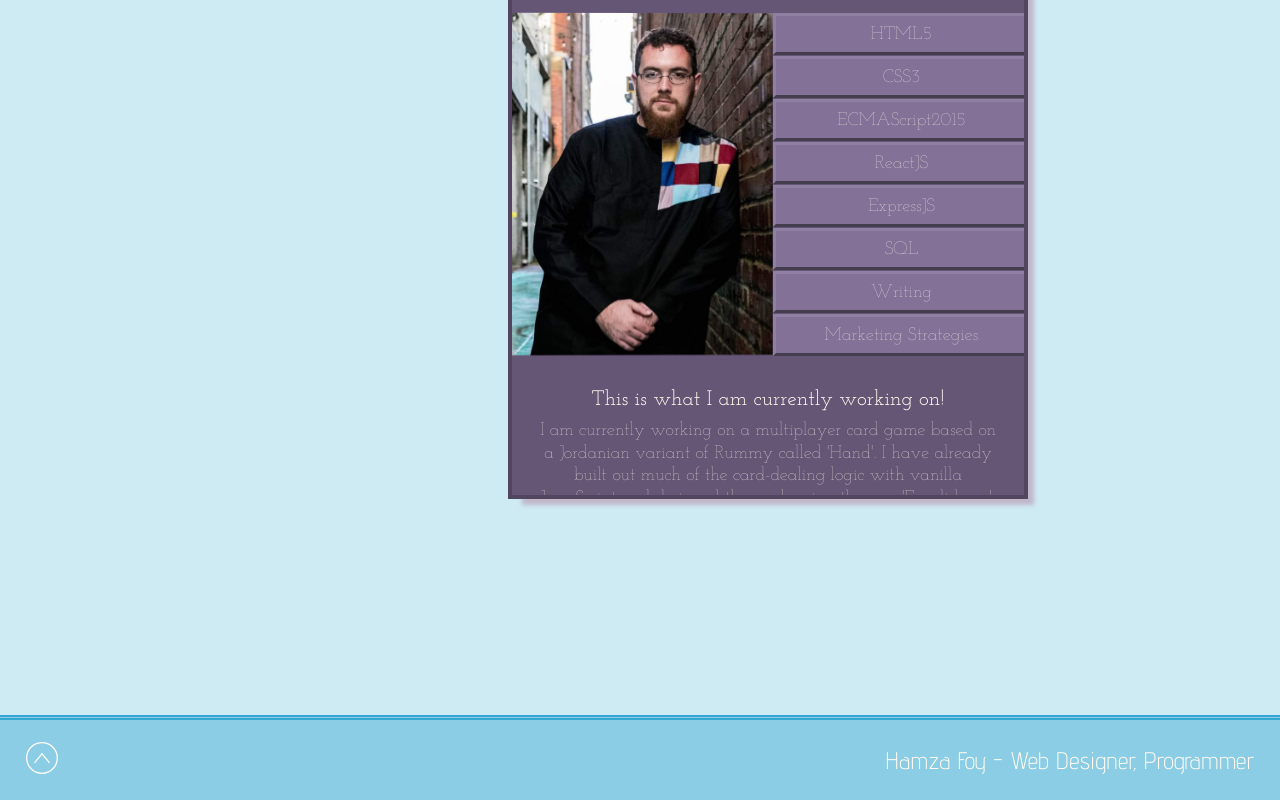
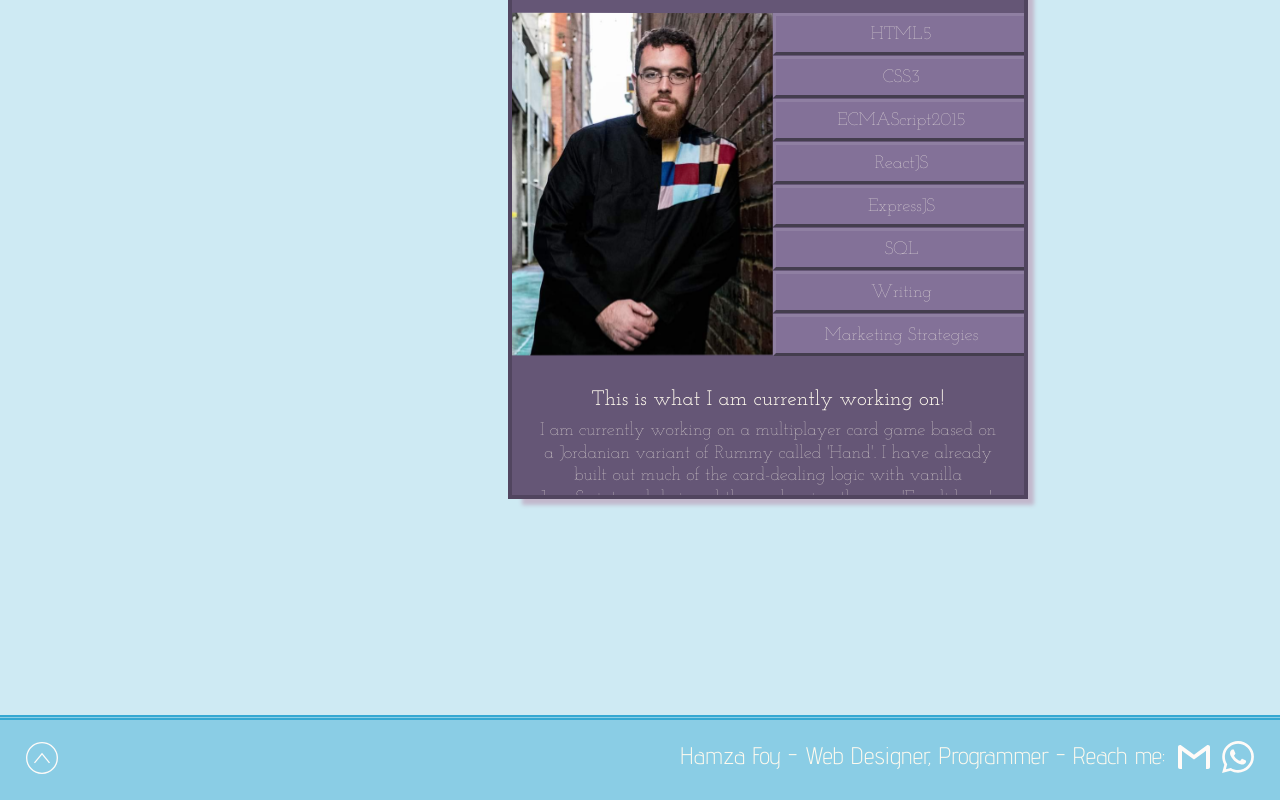
Before and after one commit to hamzafoy/hamza_foy_portfolio, a React (Create React App) app in the folder hamza-foy-portfolio/: page / in a window 1280 px wide. Shown: the part 2805-3605 px from the top of the page. Built offline with nearby package versions, Linux system fonts and the light colour scheme.

Commit message:
add Whatsapp and Gmail icons to footer for people to reach out to me.

```diff
--- a/hamza-foy-portfolio/src/Footer/Footer.css
+++ b/hamza-foy-portfolio/src/Footer/Footer.css
@@ -12,10 +12,31 @@
 }
 
 .footer-container h2 {
+    display: flex;
+    flex-direction: row;
     margin-right: 2vw;
     font-weight: normal;
     font-family: 'AdventPro-Light';
     color: #fffaee;
+}
+
+.footer-icons {
+    margin-left: 1vw;
+}
+
+.contact {
+    height: 32px;
+    width: 32px;
+    transition: all 1s;
+    filter: invert(84%) sepia(1%) saturate(2130%) hue-rotate(320deg) brightness(117%) contrast(103%);
+}
+
+.contact:hover {
+    filter: invert(72%) sepia(31%) saturate(626%) hue-rotate(303deg) brightness(86%) contrast(85%);
+}
+
+.contact:last-of-type {
+    margin-left: 1vw;
 }
 
 .up-icon {
--- a/hamza-foy-portfolio/src/Footer/Footer.js
+++ b/hamza-foy-portfolio/src/Footer/Footer.js
@@ -2,6 +2,8 @@ import React from 'react'
 import { Link, animateScroll } from 'react-scroll'
 import './Footer.css'
 import upicon from './up_arrow.svg'
+import email from './gmail.svg'
+import whatsapp from './whatsapp.svg'
 
 class Footer extends React.Component {
     scrollToTop = () => {
@@ -12,7 +14,12 @@ class Footer extends React.Component {
         return(
             <div className="footer-container">
                 <h2>
-                    Hamza Foy - Web Designer, Programmer
+                    Hamza Foy - Web Designer, Programmer -
+                    Reach me:
+                    <div className="footer-icons">
+                        <img className="contact" src={email} alt="Gmail" title="Email me!"/>
+                        <img className="contact" src={whatsapp} alt="Whatsapp" title="Whatsapp me!"/>
+                    </div>
                 </h2>
                 <Link
                 to="react-scroll-top"
```
Also changed, not shown: hamza-foy-portfolio/src/Footer/gmail.svg (added), hamza-foy-portfolio/src/Footer/whatsapp.svg (added).
